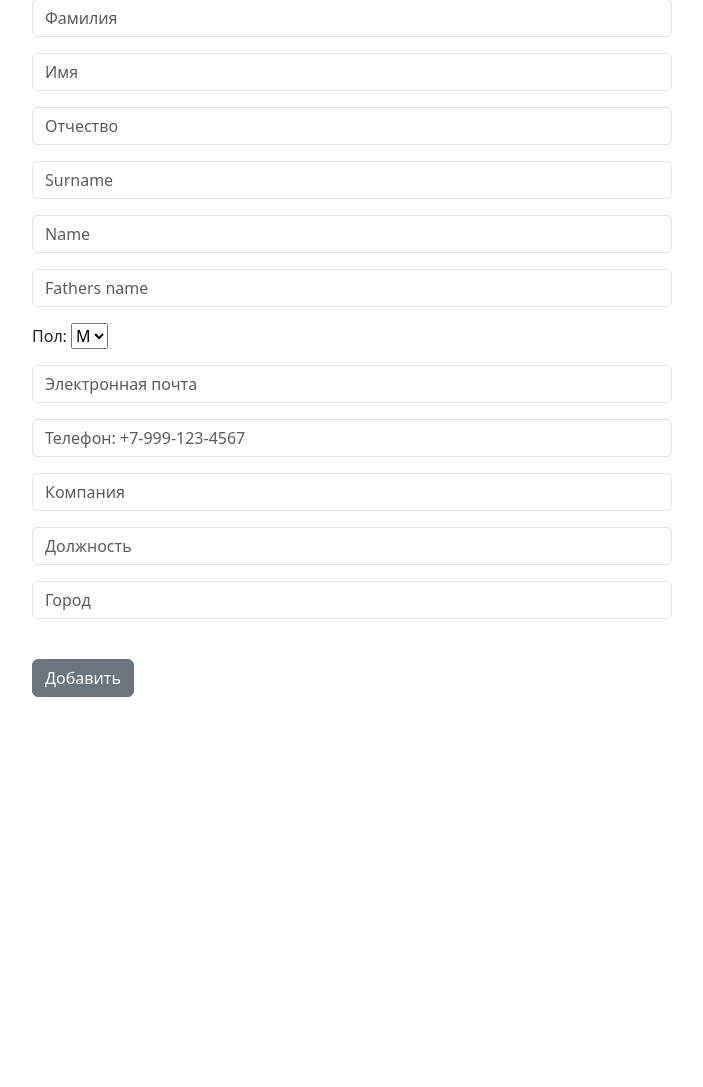
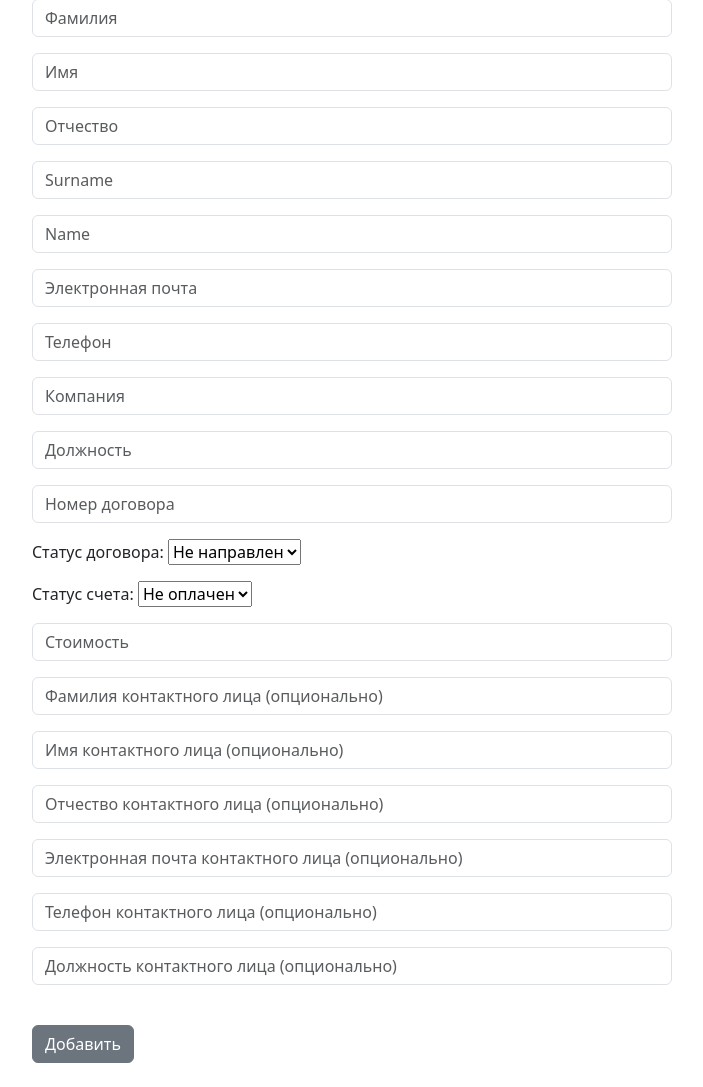
Before and after one commit to I-Matvejev/AcademyCRM, a Django app: page /course-attendees-all/1/add-attendee/ in a window 1280 px wide. Shown: the part 185-1272 px from the top of the page, without its empty margins (288-991 px from the left). Before the commit the page ends 882 px from the top, so only its background shows below. Run offline with Django 5.2, Linux system fonts and the light colour scheme; the visitor is signed in with stand-in values (Sample User, id 1).

Commit message:
DB restarted with new fields

```diff
--- a/dcrm/academy/forms.py
+++ b/dcrm/academy/forms.py
@@ -3,14 +3,14 @@ from .models import Course, Attendee
 
 
 class NewCourseForm(forms.ModelForm):
-    course_name = forms.CharField(required=True, widget=forms.widgets.TextInput(attrs={"placeholder": "Название курса", "class": "form-control"}), label="")
-    course_date_begin = forms.DateField(required=True, widget=forms.widgets.DateInput(format='%d.%m.%Y', attrs={"placeholder": "Дата начала", "class": "form-control"}), input_formats=['%d.%m.%Y'], label="")
-    course_time_begin = forms.TimeField(required=True, widget=forms.widgets.TimeInput(attrs={"placeholder": "Время начала", "class": "form-control"}), label="")
-    course_location = forms.CharField(required=True, widget=forms.widgets.TextInput(attrs={"placeholder": "Место проведения", "class": "form-control"}), label="")
+    course_name = forms.CharField(widget=forms.widgets.TextInput(attrs={"placeholder": "Название курса", "class": "form-control"}), label="")
+    course_date_begin = forms.DateField(widget=forms.widgets.DateInput(format='%d.%m.%Y', attrs={"placeholder": "Дата начала", "class": "form-control"}), input_formats=['%d.%m.%Y'], label="")
+    course_time_begin = forms.TimeField(initial='10:00', widget=forms.widgets.TimeInput(attrs={"placeholder": "Время начала", "class": "form-control"}), label="Время начала")
+    course_location = forms.CharField(initial='127083, г. Москва, ул. Верхняя Масловка д. 20, стр. 2', widget=forms.widgets.TextInput(attrs={"placeholder": "Место проведения", "class": "form-control"}), label="Адрес")
     course_tutor = forms.CharField(widget=forms.widgets.TextInput(attrs={"placeholder": "Преподаватель", "class": "form-control"}), label="")
     course_date_end = forms.DateField(widget=forms.widgets.DateInput(format='%d.%m.%Y', attrs={"placeholder": "Дата окончания", "class": "form-control"}), input_formats=['%d.%m.%Y'], label="")
-    course_time_end = forms.TimeField(widget=forms.widgets.TimeInput(attrs={"placeholder": "Время окончания", "class": "form-control"}), label="")
-    course_standard = forms.CharField(widget=forms.widgets.TextInput(attrs={"placeholder": "Стандарт", "class": "form-control"}), label="")
+    course_time_end = forms.TimeField(initial='17:00', widget=forms.widgets.TimeInput(attrs={"placeholder": "Время окончания", "class": "form-control"}), label="Время окончания")
+    course_status = forms.Select(attrs={"placeholder": "Статус", "class": "form-control"})
 
     class Meta:
         model = Course
@@ -18,19 +18,26 @@ class NewCourseForm(forms.ModelForm):
 
 
 class CourseAttendeesForm(forms.ModelForm):
-    attendee_course_id = forms.ModelChoiceField(queryset=Course.objects.all(), required=True, widget=forms.widgets.HiddenInput(attrs={"placeholder": "Название курса", "class": "form-control"}), label="")
-    attendee_last_name_rus = forms.CharField(required=True, widget=forms.widgets.TextInput(attrs={"placeholder": "Фамилия", "class": "form-control"}), label="")
-    attendee_first_name_rus = forms.CharField(required=True, widget=forms.widgets.TextInput(attrs={"placeholder": "Имя", "class": "form-control"}), label="")
+    attendee_course_id = forms.ModelChoiceField(queryset=Course.objects.all(), widget=forms.widgets.HiddenInput(attrs={"placeholder": "Название курса", "class": "form-control"}), label="")
+    attendee_last_name_rus = forms.CharField(widget=forms.widgets.TextInput(attrs={"placeholder": "Фамилия", "class": "form-control"}), label="")
+    attendee_first_name_rus = forms.CharField(widget=forms.widgets.TextInput(attrs={"placeholder": "Имя", "class": "form-control"}), label="")
     attendee_fathers_name_rus = forms.CharField(widget=forms.widgets.TextInput(attrs={"placeholder": "Отчество", "class": "form-control"}), label="")
-    attendee_last_name_eng = forms.CharField(required=True, widget=forms.widgets.TextInput(attrs={"placeholder": "Surname", "class": "form-control"}), label="")
-    attendee_first_name_eng = forms.CharField(required=True, widget=forms.widgets.TextInput(attrs={"placeholder": "Name", "class": "form-control"}), label="")
-    attendee_fathers_name_eng = forms.CharField(widget=forms.widgets.TextInput(attrs={"placeholder": "Fathers name", "class": "form-control"}), label="")
-    attendee_gender = forms.Select(attrs={"placeholder": "Пол", "class": "form-control"})
-    attendee_email = forms.EmailField(required=True, widget=forms.widgets.TextInput(attrs={"placeholder": "Электронная почта", "class": "form-control"}), label="")
-    attendee_phone = forms.CharField(required=True, widget=forms.widgets.TextInput(attrs={"placeholder": "Телефон: +7-999-123-4567", "class": "form-control"}), label="")
-    attendee_company = forms.CharField(required=True, widget=forms.widgets.TextInput(attrs={"placeholder": "Компания", "class": "form-control"}), label="")
-    attendee_position = forms.CharField(required=True, widget=forms.widgets.TextInput(attrs={"placeholder": "Должность", "class": "form-control"}), label="")
-    attendee_city = forms.CharField(required=True, widget=forms.widgets.TextInput(attrs={"placeholder": "Город", "class": "form-control"}), label="")
+    attendee_last_name_eng = forms.CharField(widget=forms.widgets.TextInput(attrs={"placeholder": "Surname", "class": "form-control"}), label="")
+    attendee_first_name_eng = forms.CharField(widget=forms.widgets.TextInput(attrs={"placeholder": "Name", "class": "form-control"}), label="")
+    attendee_email = forms.EmailField(widget=forms.widgets.TextInput(attrs={"placeholder": "Электронная почта", "class": "form-control"}), label="")
+    attendee_phone = forms.CharField(widget=forms.widgets.TextInput(attrs={"placeholder": "Телефон", "class": "form-control"}), label="")
+    attendee_company = forms.CharField(widget=forms.widgets.TextInput(attrs={"placeholder": "Компания", "class": "form-control"}), label="")
+    attendee_position = forms.CharField(widget=forms.widgets.TextInput(attrs={"placeholder": "Должность", "class": "form-control"}), label="")
+    attendee_contract_number = forms.CharField(max_length=25, widget=forms.widgets.TextInput(attrs={"placeholder": "Номер договора", "class": "form-control"}), label="")
+    attendee_contract_status = forms.Select(attrs={"placeholder": "Статус договора", "class": "form-control"})
+    attendee_invoice_status = forms.Select(attrs={"placeholder": "Статус счета", "class": "form-control"})
+    attendee_course_price = forms.CharField(max_length=25, widget=forms.widgets.TextInput(attrs={"placeholder": "Стоимость", "class": "form-control"}), label="")
+    attendee_contact_last_name_rus = forms.CharField(required=False, widget=forms.widgets.TextInput(attrs={"placeholder": "Фамилия контактного лица (опционально)", "class": "form-control"}), label="")
+    attendee_contact_first_name_rus = forms.CharField(required=False, widget=forms.widgets.TextInput(attrs={"placeholder": "Имя контактного лица (опционально)", "class": "form-control"}), label="")
+    attendee_contact_fathers_name_rus = forms.CharField(required=False, widget=forms.widgets.TextInput(attrs={"placeholder": "Отчество контактного лица (опционально)", "class": "form-control"}), label="")
+    attendee_contact_email = forms.EmailField(required=False, widget=forms.widgets.TextInput(attrs={"placeholder": "Электронная почта контактного лица (опционально)", "class": "form-control"}), label="")
+    attendee_contact_phone = forms.CharField(required=False,  widget=forms.widgets.TextInput(attrs={"placeholder": "Телефон контактного лица (опционально)", "class": "form-control"}), label="")
+    attendee_contact_position = forms.CharField(required=False, widget=forms.widgets.TextInput(attrs={"placeholder": "Должность контактного лица (опционально)", "class": "form-control"}), label="")
 
     class Meta:
         model = Attendee
--- a/dcrm/academy/templates/all_courses.html
+++ b/dcrm/academy/templates/all_courses.html
@@ -10,7 +10,8 @@
             <tr>
               <th scope="col">Название</th>
               <th scope="col">Дата начала</th>
-              <th scope="col">Время начала</th>
+              <th scope="col">Дата окончания</th>
+              <th scope="col">Слушатели</th>
               <th scope="col">Место</th>
               <th scope="col">Преподаватель</th>
               <th scope="col">Статус</th>
@@ -22,7 +23,8 @@
             <tr>
                 <td><a href="{% url 'course_detail' course.id %}">{{ course.course_name | truncatechars:30 }}</a></td>
                 <td>{{ course.course_date_begin|date:'d.m.Y' }}</td>
-                <td>{{ course.course_time_begin|date:'G:i' }}</td>
+                <td>{{ course.course_date_end|date:'d.m.Y'  }}</td>
+                <td>INSERT VALUES</td>
                 <td>{{ course.course_location }}</td>
                 <td>{{ course.course_tutor }}</td>
                 <td>{{ course.course_status }}</td>
--- a/dcrm/academy/templates/course_attendees_all.html
+++ b/dcrm/academy/templates/course_attendees_all.html
@@ -20,9 +20,9 @@
           {% if all_attendees %}
             {% for attendee in all_attendees %}
             <tr>
-                <td><a href="{% url 'attendee_detail' attendee.id %}">{{ attendee.attendee_last_name }}</a></td>
-                <td>{{ attendee.attendee_first_name }}</td>
-                <td>{{ attendee.attendee_fathers_name }}</td>
+                <td><a href="{% url 'attendee_detail' attendee.id %}">{{ attendee.attendee_last_name_rus }}</a></td>
+                <td>{{ attendee.attendee_first_name_rus }}</td>
+                <td>{{ attendee.attendee_fathers_name_rus }}</td>
             </tr>
             {% endfor %}
           {% else %}
```
Also changed, not shown: dcrm/academy/models.py (+27 -20 lines), dcrm/academy/migrations/0001_initial.py, dcrm/academy/migrations/0002_alter_course_course_date_begin.py (deleted), dcrm/academy/migrations/0003_alter_course_course_date_end.py (deleted), dcrm/academy/migrations/0004_rename_city_attendee_attendee_city_and_more.py (deleted), dcrm/academy/migrations/0005_alter_attendee_attendee_course_id.py (deleted), dcrm/academy/migrations/0006_alter_attendee_attendee_email.py (deleted), dcrm/academy/migrations/0007_alter_attendee_attendee_city_and_more.py (deleted), dcrm/academy/migrations/0008_attendee_attendee_gender_and_more.py (deleted), dcrm/academy/migrations/0009_remove_attendee_attendee_fathers_name_and_more.py (deleted), dcrm/academy/migrations/0010_course_course_status.py (deleted), dcrm/academy/migrations/0011_alter_attendee_attendee_gender_and_more.py (deleted), dcrm/academy/migrations/0012_alter_course_course_status.py (deleted).
